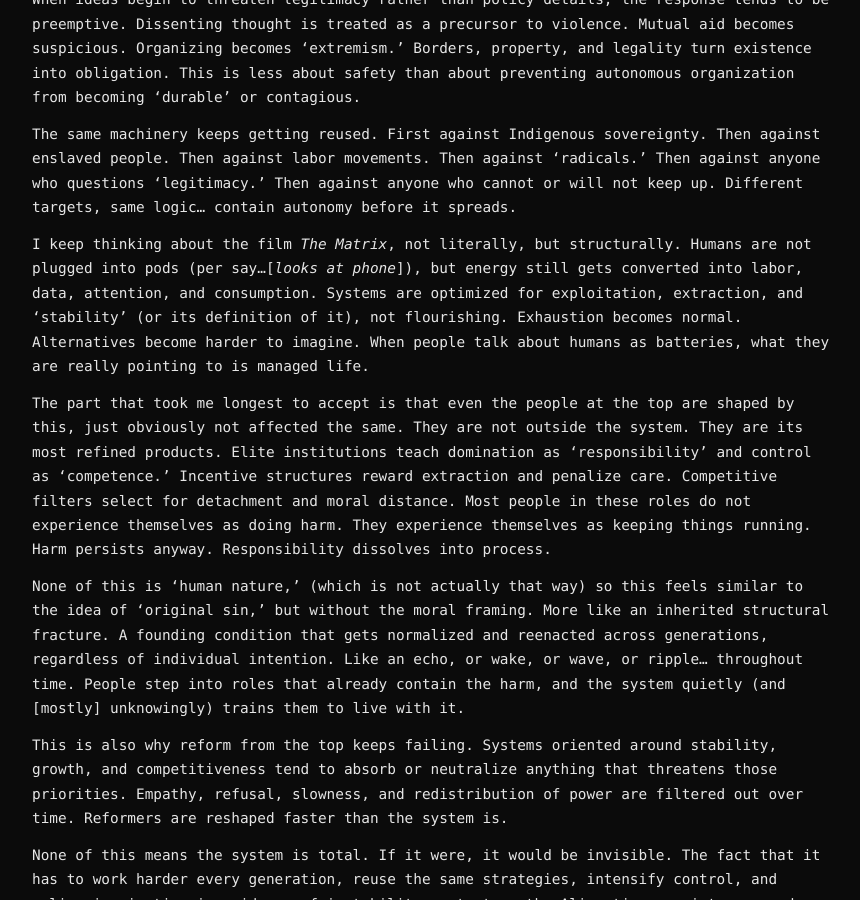
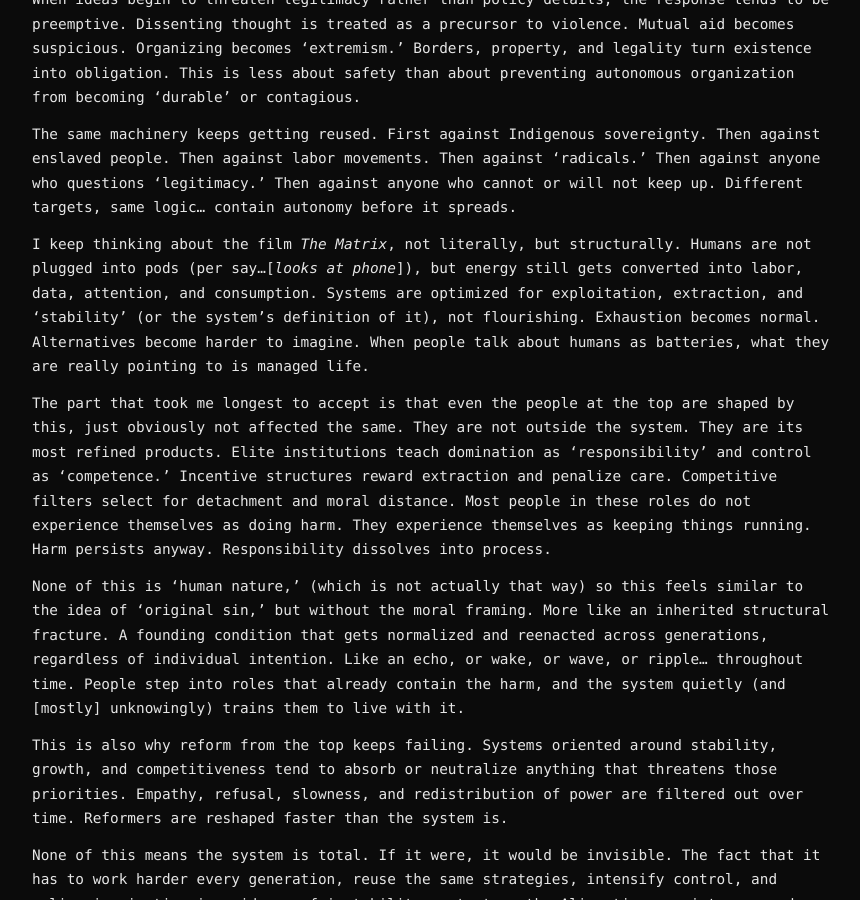
Before and after one commit to raelovejoy/raelog, a Jekyll site: the page built from _posts/2026-01-10-pre-shaped-humans-and-recursive-power.md, in a window 1280 px wide and 900 px high, scrolled down 1472 px. Shown: the whole window, without its empty margins (208-1068 px from the left). Built offline with Jekyll 4.4.1, drawn with Linux system fonts in a browser that asks for light colours.

Commit message:
Update 2026-01-10-pre-shaped-humans-and-recursive-power.md

```diff
--- a/_posts/2026-01-10-pre-shaped-humans-and-recursive-power.md
+++ b/_posts/2026-01-10-pre-shaped-humans-and-recursive-power.md
@@ -25,7 +25,7 @@ When ideas begin to threaten legitimacy rather than policy details, the response
 
 The same machinery keeps getting reused. First against Indigenous sovereignty. Then against enslaved people. Then against labor movements. Then against 'radicals.' Then against anyone who questions 'legitimacy.' Then against anyone who cannot or will not keep up. Different targets, same logic... contain autonomy before it spreads.
 
-I keep thinking about the film *The Matrix*, not literally, but structurally. Humans are not plugged into pods (per say...[*looks at phone*]), but energy still gets converted into labor, data, attention, and consumption. Systems are optimized for exploitation, extraction, and 'stability' (or its definition of it), not flourishing. Exhaustion becomes normal. Alternatives become harder to imagine. When people talk about humans as batteries, what they are really pointing to is managed life.
+I keep thinking about the film *The Matrix*, not literally, but structurally. Humans are not plugged into pods (per say...[*looks at phone*]), but energy still gets converted into labor, data, attention, and consumption. Systems are optimized for exploitation, extraction, and 'stability' (or the system's definition of it), not flourishing. Exhaustion becomes normal. Alternatives become harder to imagine. When people talk about humans as batteries, what they are really pointing to is managed life.
 
 The part that took me longest to accept is that even the people at the top are shaped by this, just obviously not affected the same. They are not outside the system. They are its most refined products. Elite institutions teach domination as 'responsibility' and control as 'competence.' Incentive structures reward extraction and penalize care. Competitive filters select for detachment and moral distance. Most people in these roles do not experience themselves as doing harm. They experience themselves as keeping things running. Harm persists anyway. Responsibility dissolves into process.
 
```
